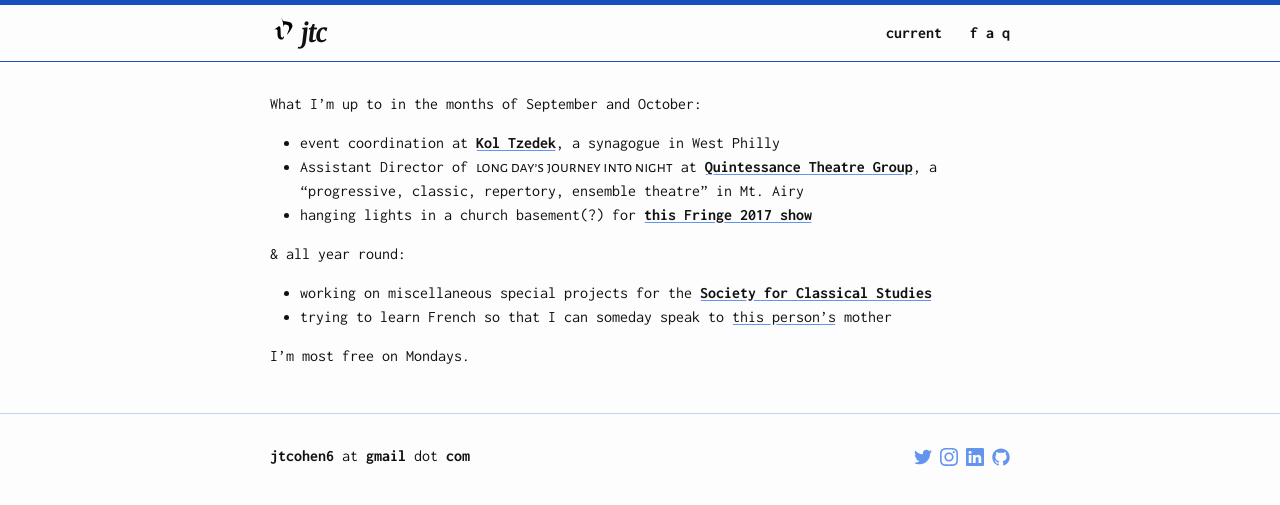
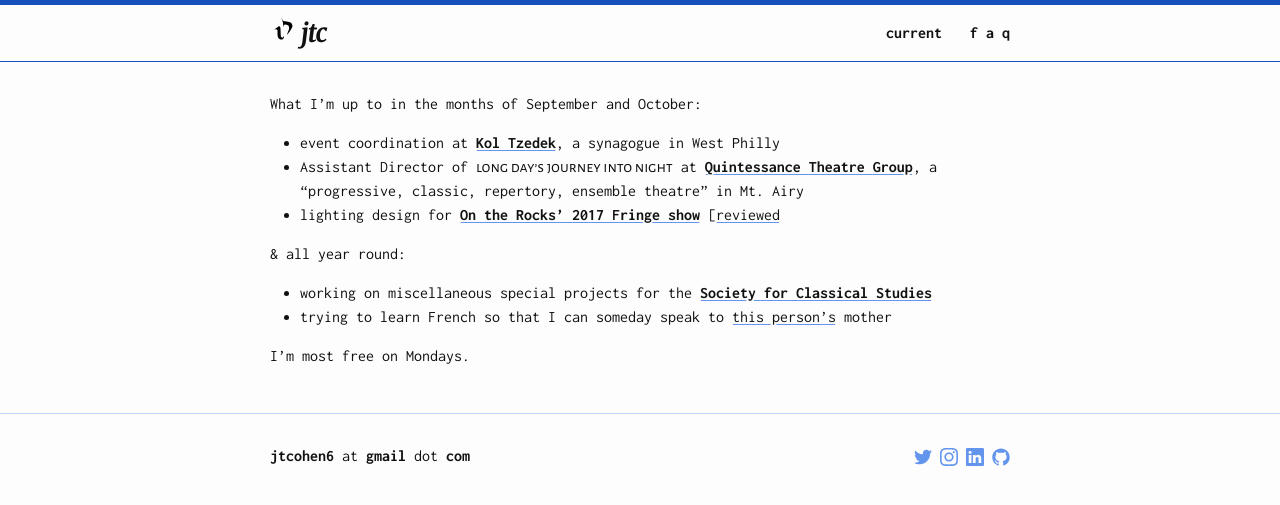
Before and after one commit to reubenmc/jtcohen6.github.io, a Jekyll site: the page built from about/current.md, in a window 1280 px wide. Shown: the top 505 px of the page. Built offline with Jekyll 4.4.1, drawn with Linux system fonts in a browser that asks for light colours.

Commit message:
reviewed

```diff
--- a/about/current.md
+++ b/about/current.md
@@ -8,7 +8,7 @@ permalink: /about/current
 What I'm up to in the months of September and October:
 * event coordination at **[Kol Tzedek](http://www.kol-tzedek.org/)**, a synagogue in West Philly
 * Assistant Director of *Long Day's Journey into Night* at **[Quintessance Theatre Group](http://www.quintessencetheatre.org/)**, a "progressive, classic, repertory, ensemble theatre" in Mt. Airy
-* hanging lights in a church basement(?) for **[this Fringe 2017 show](http://fringearts.com/event/grooms-fag-brides-cunt-best-mans-whore-maiden-honor-just-hung-closet/)**
+* lighting design for **[On the Rocks' 2017 Fringe show](http://fringearts.com/event/grooms-fag-brides-cunt-best-mans-whore-maiden-honor-just-hung-closet/)** [[reviewed](http://www.broadstreetreview.com/theater/philly-fringe-2017-on-the-rocks-the-grooms-a-fag)
 
 & all year round:
 * working on miscellaneous special projects for the **[Society for Classical Studies](https://classicalstudies.org/)**
```
Also changed, not shown: about/faq.md (+1 -1 lines).
